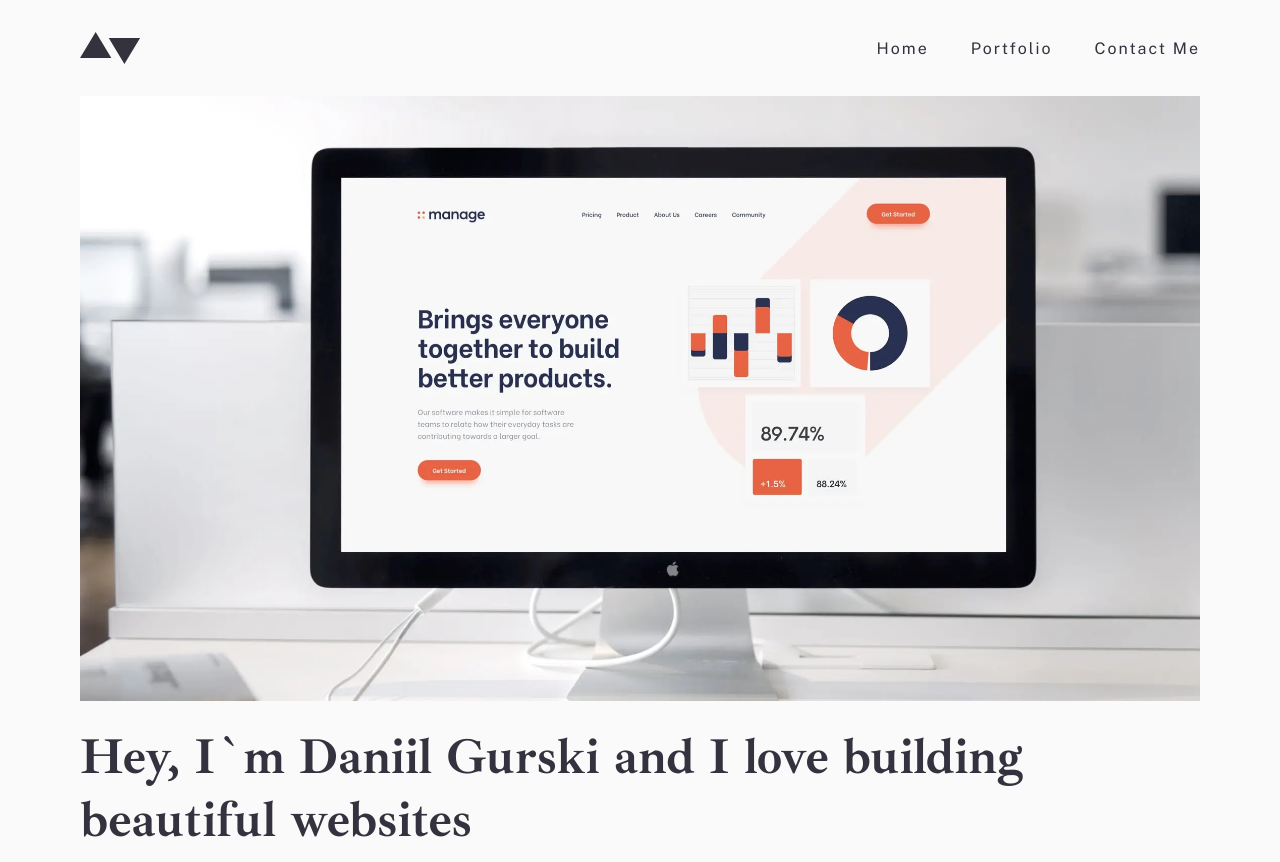
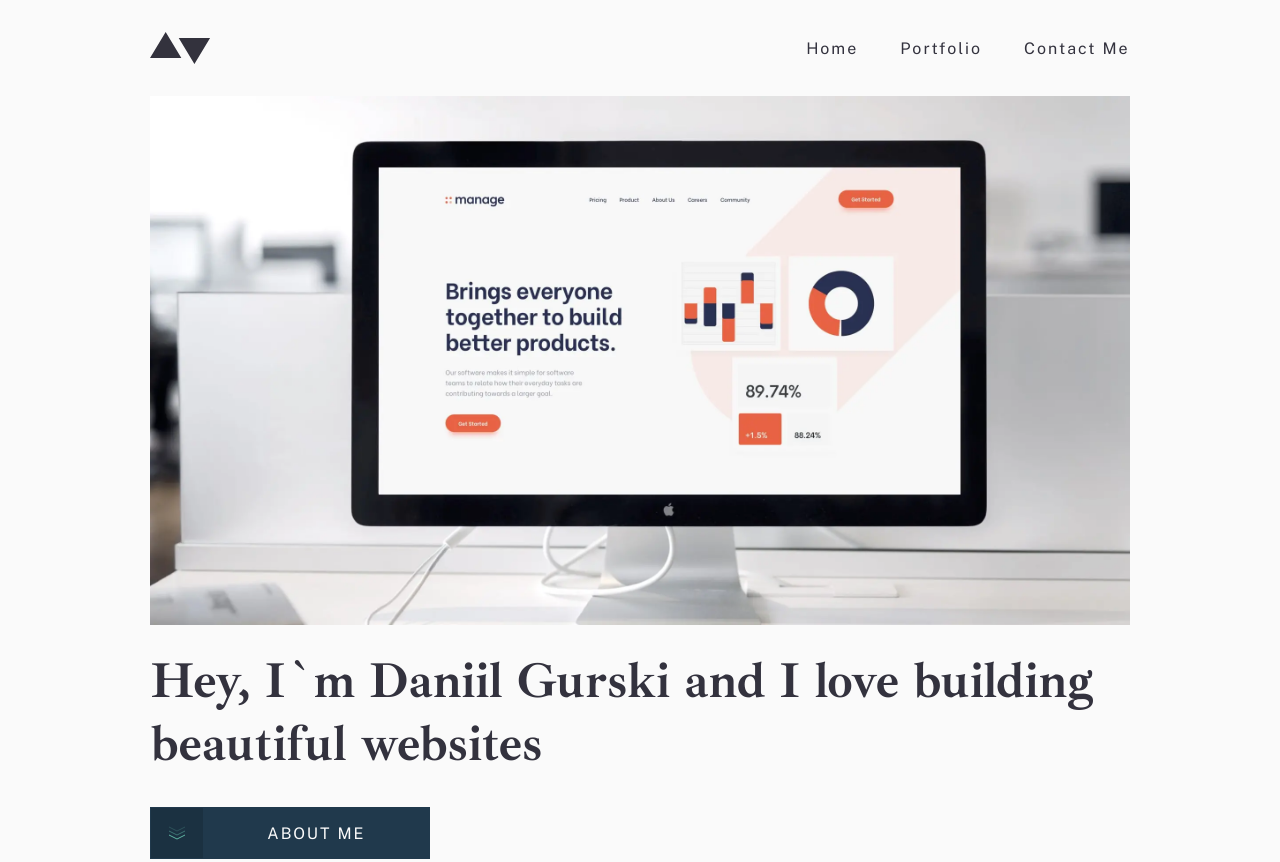
Before and after one commit to DaniilGurski/FM-portfolio, a website: page index.html in a window 1280 px wide. Shown: the top 862 px of the page. Drawn offline with Linux system fonts and the light colour scheme.

Commit message:
adapt layout to grid based container

```diff
--- a/index.html
+++ b/index.html
@@ -14,11 +14,12 @@
 </head>
 <body>
     <a href="#" class="skip-to-main"></a>
-    <div class="container">
-        <header class="primary-header">
+
+    <header class="primary-header container-grid">
+        <div class="primary-header__content">
             <img class="logo | header__logo" src="/dist/img/logo.svg" alt="logo">
             <!-- TODO: Make a snippet of this structure for future projects -->
-            <nav class="header__navigation">
+            <nav class="primary-header__navigation">
                 <ul class="nav-list primary-nav" id="primary-nav">
                     <li class="nav-list__item"><a href="#" class="nav-list__link">Home</a></li>
                     <li class="nav-list__item"><a href="#" class="nav-list__link">Portfolio</a></li>
@@ -29,9 +30,10 @@
                 <span class="visually-hidden">Menu</span>
                 <img src="/dist/img/icons/hamburger.svg" alt="">
                 </button>
+        </div>
     </header>
 
-        <main class="main">
+    <main class="main container-grid">
         <section class="hero">
             <picture>
                 <!-- Desktop -->
@@ -141,6 +143,5 @@
             </ul>
         </nav>
     </footer>
-    </div>
 </body>
 </html>
--- a/src/scss/abstracts/_mixins.scss
+++ b/src/scss/abstracts/_mixins.scss
@@ -77,7 +77,7 @@
 
 @mixin grid($gap: 1rem) {
     display: grid;
-    gap: $gap;
+    row-gap: $gap;
 }
 
 
--- a/src/scss/base/_general.scss
+++ b/src/scss/base/_general.scss
@@ -5,6 +5,8 @@
     font-family: $font-family-body;
     background-color: $clr-white;
     color: $clr-grayish-dark-blue;
+
+    overflow-x: hidden;
 }
 
 
--- a/src/scss/layout/_footer.scss
+++ b/src/scss/layout/_footer.scss
@@ -9,6 +9,8 @@
     color: $clr-white;
     padding: rem(56);
     margin-top: rem(115);
+
+    // margin-inline: calc(50% - 50vw);
 
     img {
         filter: brightness(100);
--- a/src/scss/layout/_header.scss
+++ b/src/scss/layout/_header.scss
@@ -2,12 +2,14 @@
 
 /* HEADER */
 .primary-header {
-    position: relative;
+    &__content {
+        position: relative;
 
-    display: flex;
-    align-items: center;
-    justify-content: space-between;
-    padding-block: 2rem;
+        display: flex;
+        align-items: center;
+        justify-content: space-between;
+        padding-block: 2rem;
+    }
 
 
     @include mq-max($small-screen-size) {
```
Also changed, not shown: dist/css/style.css, 1 other file. Lines whose indentation alone changed are shown as unchanged.
